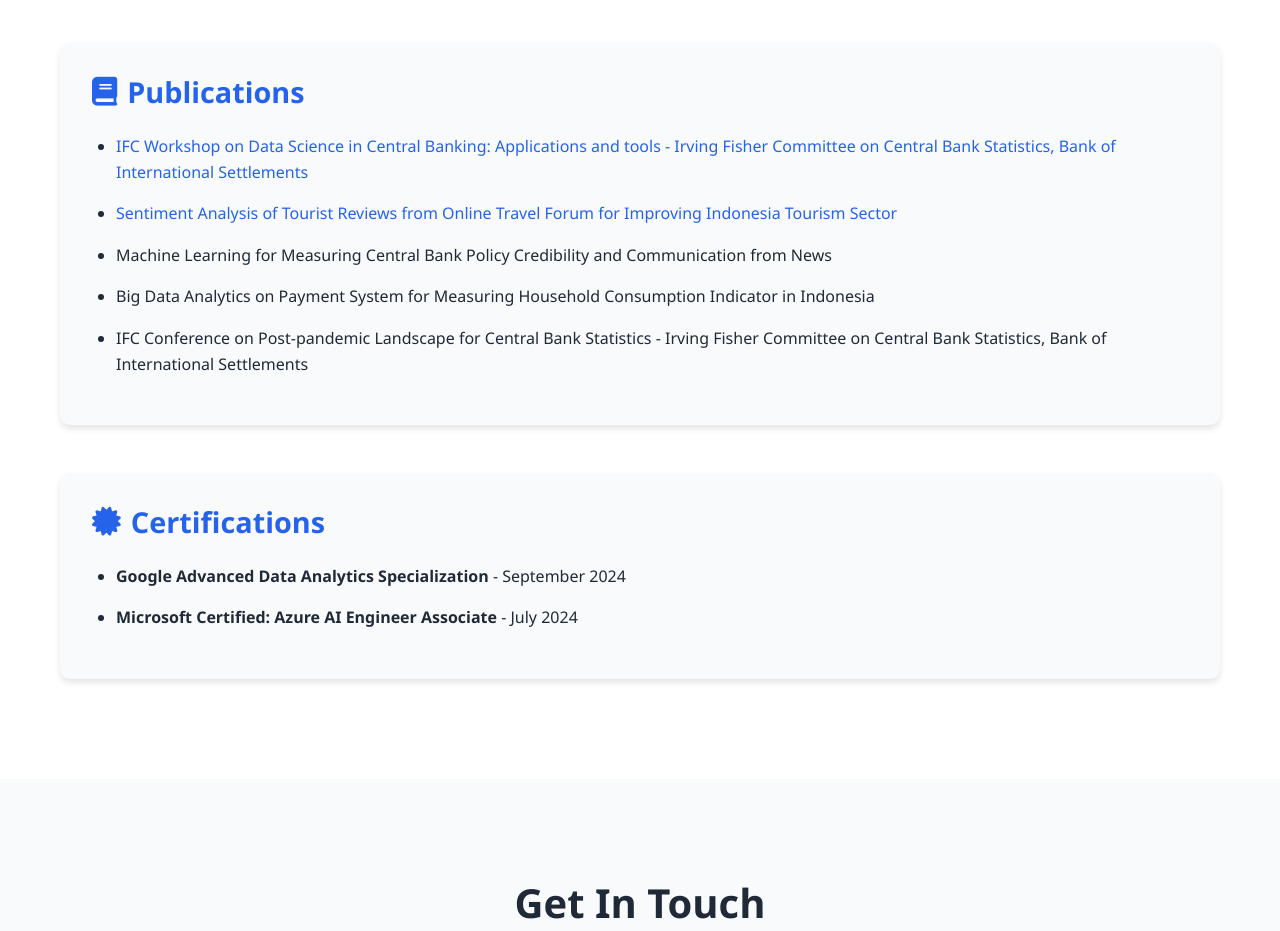
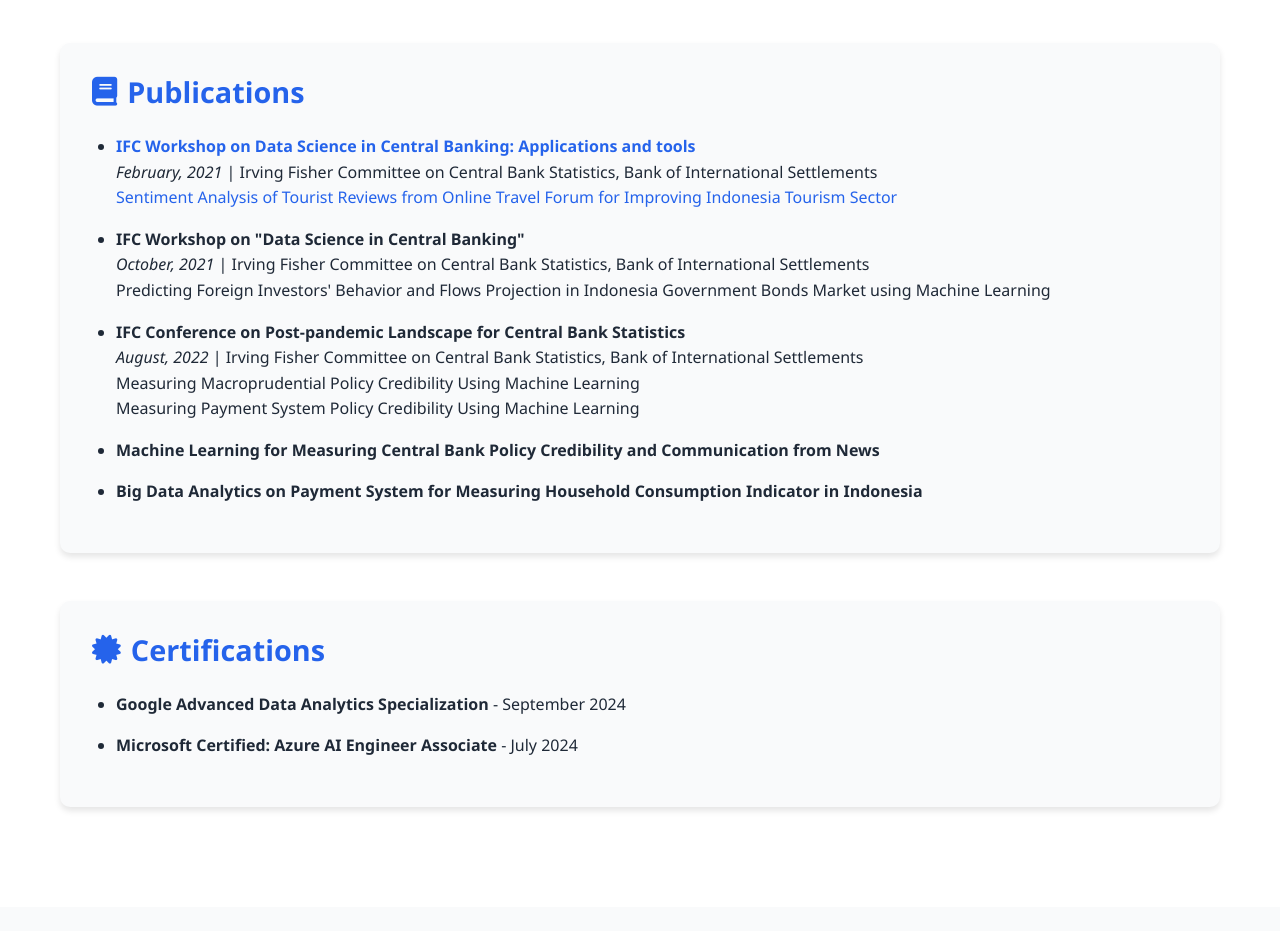
Before and after one commit to TheJabbar/thejabbar.github.io, a plain HTML site: page index.html in a window 1280 px wide. Shown: the part 5500-6431 px from the top of the page. Drawn offline with Linux system fonts and the light colour scheme.

Commit message:
Fix publication part of the site

```diff
--- a/index.html
+++ b/index.html
@@ -242,11 +242,35 @@
                 <div class="publications-section">
                     <h3><i class="fas fa-book"></i> Publications</h3>
                     <ul>
-                        <li><a href="https://www.bis.org/ifc/publ/ifcb59.htm" target="_blank">IFC Workshop on Data Science in Central Banking: Applications and tools - Irving Fisher Committee on Central Bank Statistics, Bank of International Settlements</a></li>
-                        <li><a href="https://www.bis.org/ifc/publ/ifcb59_18.pdf" target="_blank">Sentiment Analysis of Tourist Reviews from Online Travel Forum for Improving Indonesia Tourism Sector</a></li>
-                        <li>Machine Learning for Measuring Central Bank Policy Credibility and Communication from News</li>
-                        <li>Big Data Analytics on Payment System for Measuring Household Consumption Indicator in Indonesia</li>
-                        <li>IFC Conference on Post-pandemic Landscape for Central Bank Statistics - Irving Fisher Committee on Central Bank Statistics, Bank of International Settlements</li>
+                        <li>
+                            <strong><a href="https://www.bis.org/ifc/publ/ifcb59.htm" target="_blank">IFC Workshop on Data Science in Central Banking: Applications and tools</a></strong>
+                            <br>
+                            <em>February, 2021</em> | Irving Fisher Committee on Central Bank Statistics, Bank of International Settlements
+                            <br>
+                            <a href="https://www.bis.org/ifc/publ/ifcb59_18.pdf" target="_blank">Sentiment Analysis of Tourist Reviews from Online Travel Forum for Improving Indonesia Tourism Sector</a>
+                        </li>
+                        <li>
+                            <strong>IFC Workshop on "Data Science in Central Banking"</strong>
+                            <br>
+                            <em>October, 2021</em> | Irving Fisher Committee on Central Bank Statistics, Bank of International Settlements
+                            <br>
+                            Predicting Foreign Investors' Behavior and Flows Projection in Indonesia Government Bonds Market using Machine Learning
+                        </li>
+                        <li>
+                            <strong>IFC Conference on Post-pandemic Landscape for Central Bank Statistics</strong>
+                            <br>
+                            <em>August, 2022</em> | Irving Fisher Committee on Central Bank Statistics, Bank of International Settlements
+                            <br>
+                            Measuring Macroprudential Policy Credibility Using Machine Learning
+                            <br>
+                            Measuring Payment System Policy Credibility Using Machine Learning
+                        </li>
+                        <li>
+                            <strong>Machine Learning for Measuring Central Bank Policy Credibility and Communication from News</strong>
+                        </li>
+                        <li>
+                            <strong>Big Data Analytics on Payment System for Measuring Household Consumption Indicator in Indonesia</strong>
+                        </li>
                     </ul>
                 </div>
 
```
